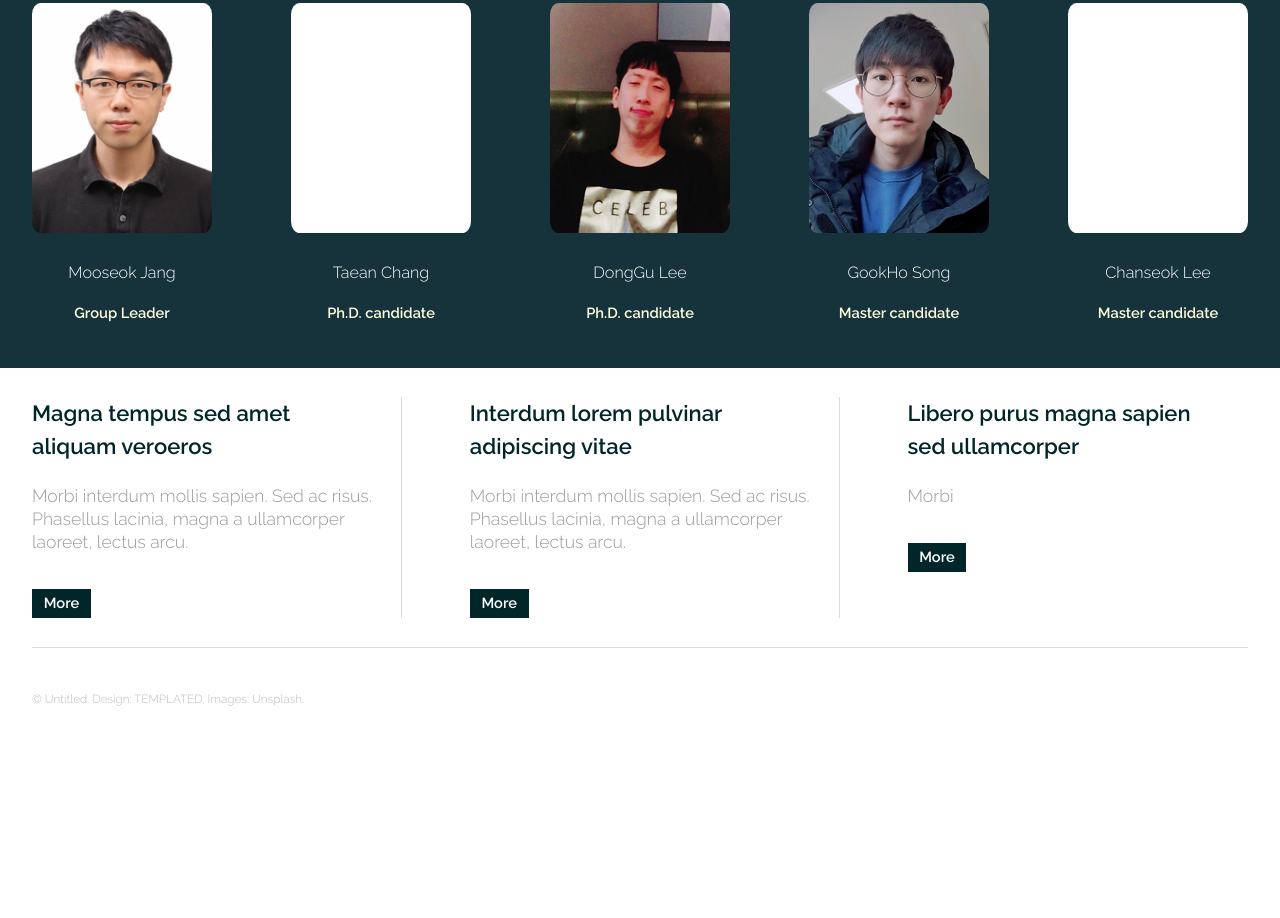
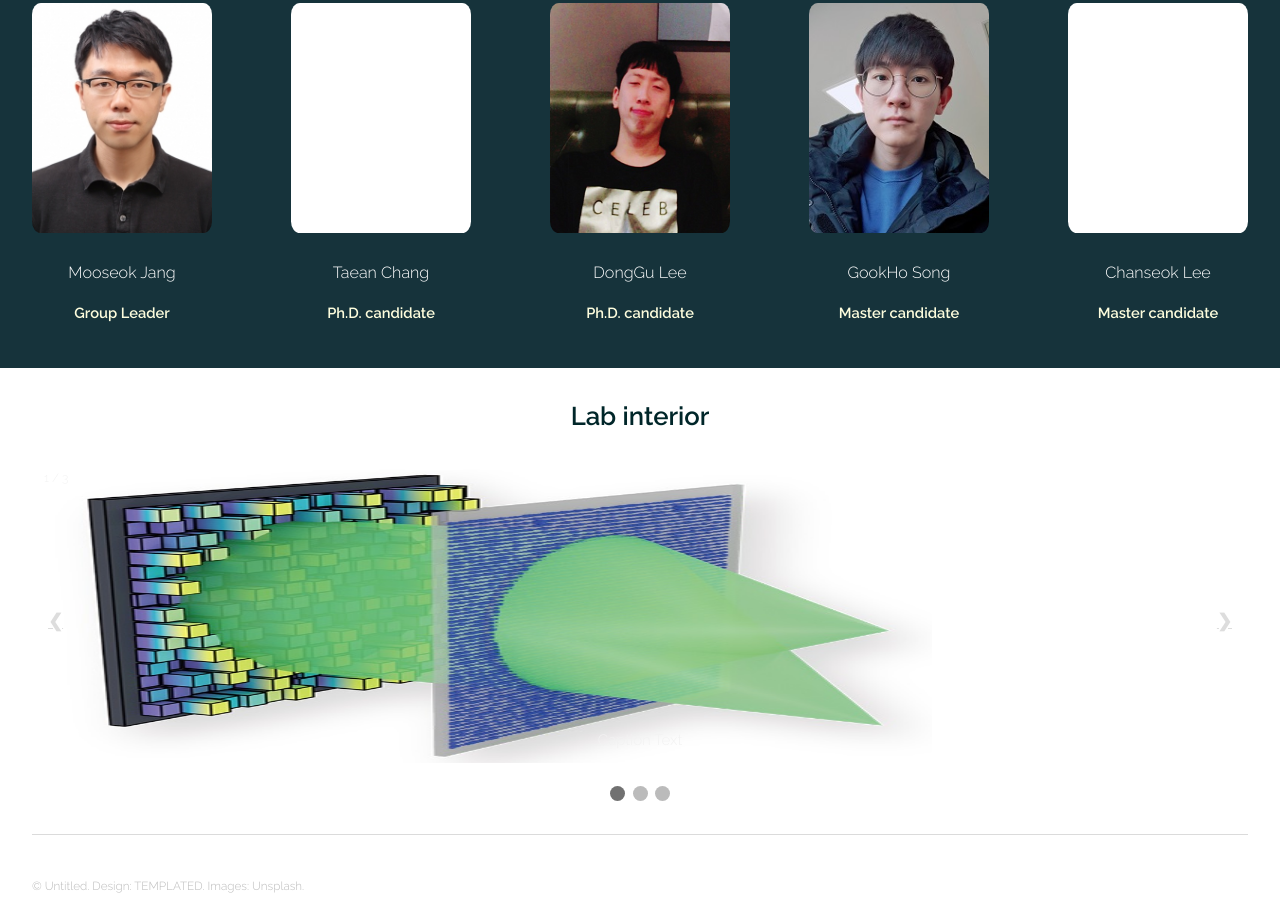
Before and after one commit to GH-Song/Moooweb_v2, a plain HTML site: page index.html in a window 1280 px wide. Shown: the part 1365-2283 px from the top of the page. Before the commit the page ends 2096 px from the top, so only its background shows below. Drawn offline with Linux system fonts and the light colour scheme.

Commit message:
slideshow

```diff
--- a/assets/css/main.css
+++ b/assets/css/main.css
@@ -3124,7 +3124,7 @@
 
 	}
 
-
+/* 레이어 팝업 */
 
 	.pop-layer .pop-container {
 	  padding: 20px 25px;
@@ -3199,3 +3199,102 @@
 	  background-color: #1f326a;
 	  color: #fff;
 	}
+
+/* 슬라이드쇼
+/*
+* {box-sizing: border-box}
+body {font-family: Verdana, sans-serif; margin:0}
+.mySlides {display: none}
+img {vertical-align: middle;}
+*/
+/* Slideshow container */
+.slideshow-container {
+  max-width: 100%;
+  position: relative;
+  margin: auto;
+}
+
+/* Next & previous buttons */
+.prev, .next {
+  cursor: pointer;
+  position: absolute;
+  top: 50%;
+  width: auto;
+  padding: 16px;
+  margin-top: -22px;
+  color: #ddd;
+  font-weight: bold;
+  font-size: 18px;
+  transition: 0.6s ease;
+  border-radius: 0 3px 3px 0;
+}
+
+/* Position the "next button" to the right */
+.next {
+  right: 0;
+  border-radius: 3px 0 0 3px;
+}
+
+/* On hover, add a black background color with a little bit see-through */
+.prev:hover, .next:hover {
+  background-color: rgba(0,0,0,0.8);
+}
+
+/* Caption text */
+.text {
+  color: #f2f2f2;
+  font-size: 15px;
+  padding: 8px 12px;
+  position: absolute;
+  bottom: 8px;
+  width: 100%;
+  text-align: center;
+}
+
+/* Number text (1/3 etc) */
+.numbertext {
+  color: #f2f2f2;
+  font-size: 12px;
+  padding: 8px 12px;
+  position: absolute;
+  top: 0;
+}
+
+/* The dots/bullets/indicators */
+.dot {
+  cursor: pointer;
+  height: 15px;
+  width: 15px;
+  margin: 0 2px;
+  background-color: #bbb;
+  border-radius: 50%;
+  display: inline-block;
+  transition: background-color 0.6s ease;
+}
+
+.active, .dot:hover {
+  background-color: #717171;
+}
+
+/* Fading animation */
+.fade {
+  -webkit-animation-name: fade;
+  -webkit-animation-duration: 1.5s;
+  animation-name: fade;
+  animation-duration: 1.5s;
+}
+
+@-webkit-keyframes fade {
+  from {opacity: .4}
+  to {opacity: 1}
+}
+
+@keyframes fade {
+  from {opacity: .4}
+  to {opacity: 1}
+}
+
+/* On smaller screens, decrease text size */
+@media only screen and (max-width: 300px) {
+  .prev, .next,.text {font-size: 11px}
+}
--- /dev/null
+++ b/assets/js/layerpopup.js
@@ -0,0 +1,37 @@
+$('.btn-example').click(function(){
+        var $href = $(this).attr('href');
+        layer_popup($href);
+    });
+    function layer_popup(el){
+
+        var $el = $(el);        //레이어의 id를 $el 변수에 저장
+        var isDim = $el.prev().hasClass('dimBg');   //dimmed 레이어를 감지하기 위한 boolean 변수
+
+        isDim ? $('.dim-layer').fadeIn() : $el.fadeIn();
+
+        var $elWidth = ~~($el.outerWidth()),
+            $elHeight = ~~($el.outerHeight()),
+            docWidth = $(document).width(),
+            docHeight = $(document).height();
+            /*
+        // 화면의 중앙에 레이어를 띄운다.
+        if ($elHeight < docHeight || $elWidth < docWidth) {
+            $el.css({
+                marginTop: -$elHeight /2,
+                marginLeft: -$elWidth/2
+            })
+        } else {
+            $el.css({top: 0, left: 0});
+        }
+        */
+        $el.find('a.btn-layerClose').click(function(){
+            isDim ? $('.dim-layer').fadeOut() : $el.fadeOut(); // 닫기 버튼을 클릭하면 레이어가 닫힌다.
+            return false;
+        });
+
+        $('.layer .dimBg').click(function(){
+            $('.dim-layer').fadeOut();
+            return false;
+        });
+
+    }
--- /dev/null
+++ b/assets/js/slideshow.js
@@ -0,0 +1,26 @@
+var slideIndex = 1;
+showSlides(slideIndex);
+
+function plusSlides(n) {
+showSlides(slideIndex += n);
+}
+
+function currentSlide(n) {
+showSlides(slideIndex = n);
+}
+
+function showSlides(n) {
+var i;
+var slides = document.getElementsByClassName("mySlides");
+var dots = document.getElementsByClassName("dot");
+if (n > slides.length) {slideIndex = 1}
+if (n < 1) {slideIndex = slides.length}
+for (i = 0; i < slides.length; i++) {
+  slides[i].style.display = "none";
+}
+for (i = 0; i < dots.length; i++) {
+  dots[i].className = dots[i].className.replace(" active", "");
+}
+slides[slideIndex-1].style.display = "block";
+dots[slideIndex-1].className += " active";
+}
--- a/assets/js/util.js
+++ b/assets/js/util.js
@@ -583,41 +583,5 @@
 			});
 
 	};
-	$('.btn-example').click(function(){
-	        var $href = $(this).attr('href');
-	        layer_popup($href);
-	    });
-	    function layer_popup(el){
 
-	        var $el = $(el);        //레이어의 id를 $el 변수에 저장
-	        var isDim = $el.prev().hasClass('dimBg');   //dimmed 레이어를 감지하기 위한 boolean 변수
-
-	        isDim ? $('.dim-layer').fadeIn() : $el.fadeIn();
-
-	        var $elWidth = ~~($el.outerWidth()),
-	            $elHeight = ~~($el.outerHeight()),
-	            docWidth = $(document).width(),
-	            docHeight = $(document).height();
-							/*
-	        // 화면의 중앙에 레이어를 띄운다.
-	        if ($elHeight < docHeight || $elWidth < docWidth) {
-	            $el.css({
-	                marginTop: -$elHeight /2,
-	                marginLeft: -$elWidth/2
-	            })
-	        } else {
-	            $el.css({top: 0, left: 0});
-	        }
-					*/
-	        $el.find('a.btn-layerClose').click(function(){
-	            isDim ? $('.dim-layer').fadeOut() : $el.fadeOut(); // 닫기 버튼을 클릭하면 레이어가 닫힌다.
-	            return false;
-	        });
-
-	        $('.layer .dimBg').click(function(){
-	            $('.dim-layer').fadeOut();
-	            return false;
-	        });
-
-	    }
 })(jQuery);
--- a/index.html
+++ b/index.html
@@ -231,38 +231,48 @@
 				</div>
 			</section>
 
-		<!-- One -->
 			<section id="three" class="wrapper">
 				<div class="inner">
-					<div class="flex flex-3">
-						<article>
-							<header>
-								<h3>Magna tempus sed amet<br /> aliquam veroeros</h3>
-							</header>
-							<p>Morbi interdum mollis sapien. Sed ac risus. Phasellus lacinia, magna a ullamcorper laoreet, lectus arcu.</p>
-							<footer>
-								<a href="#" class="button special">More</a>
-							</footer>
-						</article>
-						<article>
-							<header>
-								<h3>Interdum lorem pulvinar<br /> adipiscing vitae</h3>
-							</header>
-							<p>Morbi interdum mollis sapien. Sed ac risus. Phasellus lacinia, magna a ullamcorper laoreet, lectus arcu.</p>
-							<footer>
-								<a href="#" class="button special">More</a>
-							</footer>
-						</article>
-						<article>
-							<header>
-								<h3>Libero purus magna sapien<br /> sed ullamcorper</h3>
-							</header>
-							<p>Morbi </p>
-							<footer>
-								<a href="#" class="button special">More</a>
-							</footer>
-						</article>
+
+					<header>
+						<center>
+						<h2>Lab interior</h2>
+						<p></p>
+						</center>
+					</header>
+
+					<div class="slideshow-container">
+
+					<div class="mySlides fade">
+					  <div class="numbertext">1 / 3</div>
+						<img src="images/FIG3_LightManipulation_resize.jpg"  width="900" height = "300" alt="Room 1">
+					  <div class="text">Caption Text</div>
 					</div>
+
+					<div class="mySlides fade">
+					  <div class="numbertext">2 / 3</div>
+					  <img src="http://placehold.it/300x100" style="width:100%">
+					  <div class="text">Caption Two</div>
+					</div>
+
+					<div class="mySlides fade">
+					  <div class="numbertext">3 / 3</div>
+					  <img src="http://placehold.it/300x100" style="width:100%">
+					  <div class="text">Caption Three</div>
+					</div>
+
+					<a class="prev" onclick="plusSlides(-1)">&#10094;</a>
+					<a class="next" onclick="plusSlides(1)">&#10095;</a>
+
+					</div>
+					<br>
+
+					<div style="text-align:center">
+					  <span class="dot" onclick="currentSlide(1)"></span>
+					  <span class="dot" onclick="currentSlide(2)"></span>
+					  <span class="dot" onclick="currentSlide(3)"></span>
+					</div>
+
 				</div>
 			</section>
 
@@ -291,6 +301,7 @@
 			<script src="assets/js/skel.min.js"></script>
 			<script src="assets/js/util.js"></script>
 			<script src="assets/js/main.js"></script>
-
+			<script src="assets/js/slideshow.js"></script>
+			<script src="assets/js/layerpopup.js"></script>
 	</body>
 </html>
```
